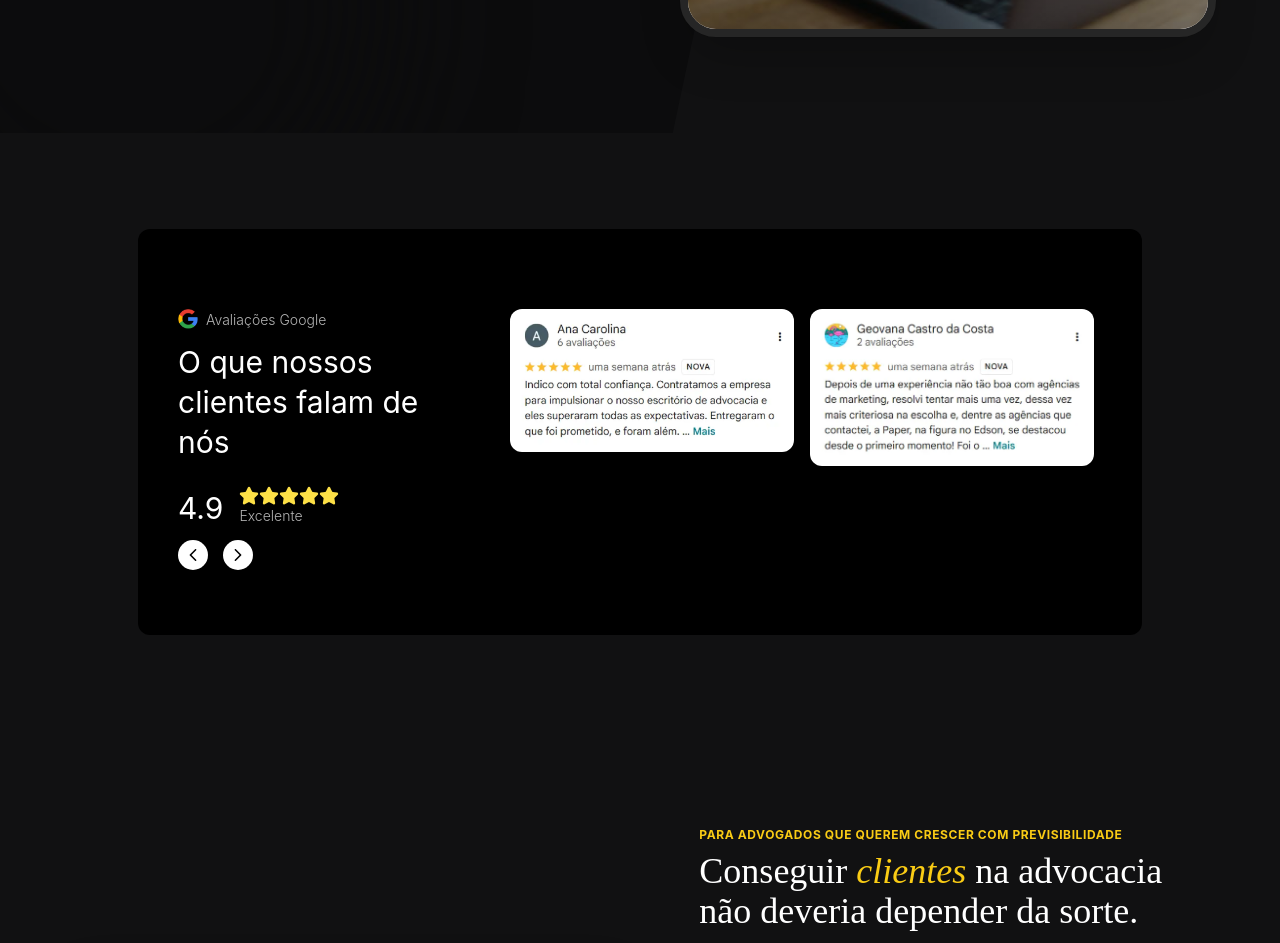
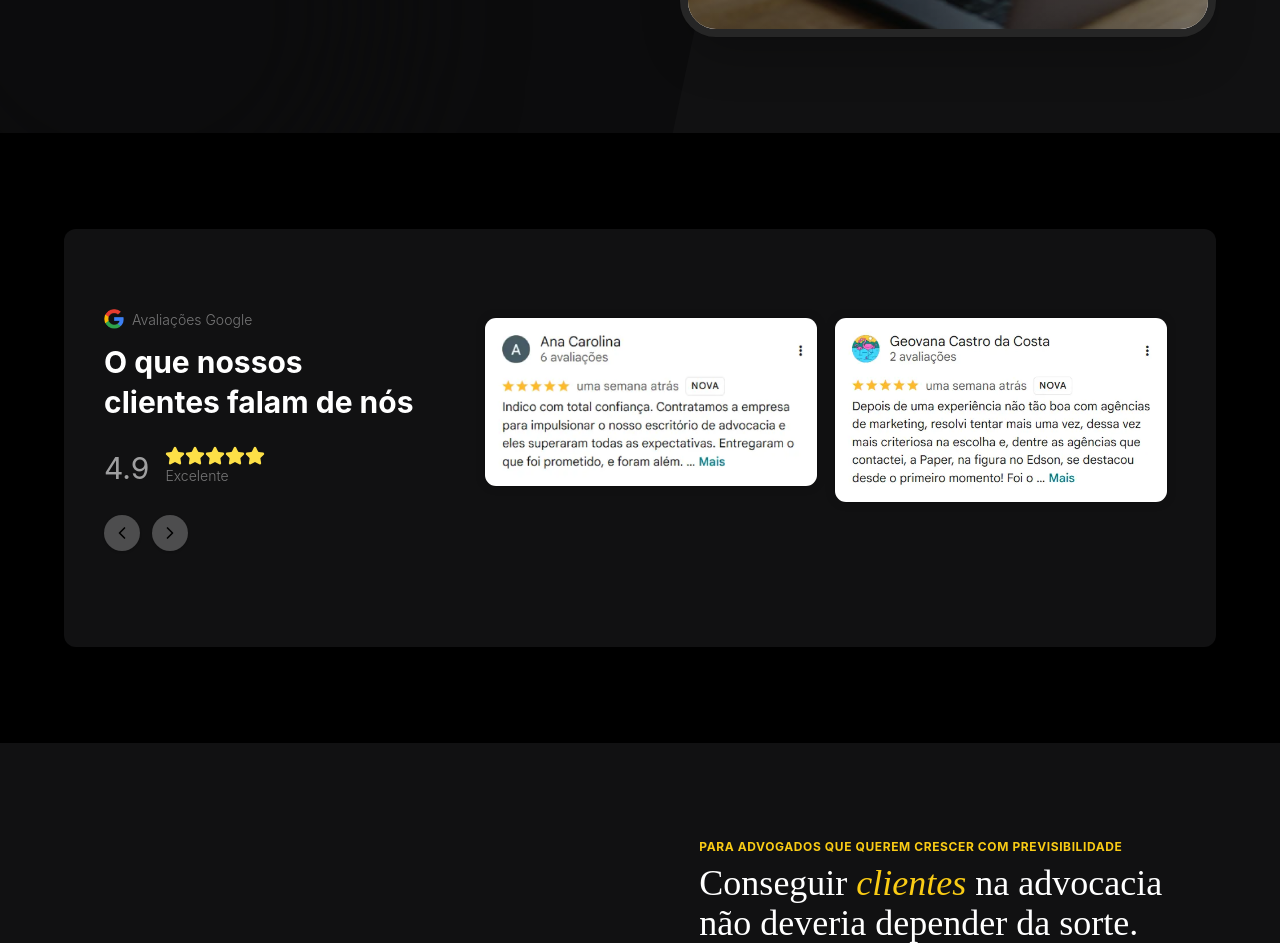
Before and after one commit to Paper-Street-Softwares/LPS-Paper-Street, a React (Vite) app: page / in a window 1280 px wide. Shown: the part 858-1801 px from the top of the page. Built offline with nearby package versions, Linux system fonts and the light colour scheme.

Commit message:
fix: versões

```diff
--- a/src/components/sections/SocialProof.jsx
+++ b/src/components/sections/SocialProof.jsx
@@ -1,4 +1,4 @@
-import React, { useState } from "react";
+import React, { useState, useRef, useEffect } from "react";
 import content from "../../content/content";
 import { Carousel } from "primereact/carousel";
 import SectionArea from "../sectionElements/SectionArea";
@@ -14,11 +14,11 @@ function SocialProof({ colorMode }) {
   const responsiveOptions = [
     {
       breakpoint: "3000px",
-      numVisible: 2,
-      numScroll: 2,
+      numVisible: 3,
+      numScroll: 1,
     },
     {
-      breakpoint: "1024px",
+      breakpoint: "1280px",
       numVisible: 2,
       numScroll: 1,
     },
@@ -28,11 +28,11 @@ function SocialProof({ colorMode }) {
 
   const productTemplate = (item) => {
     return (
-      <div className="flex justify-center px-2">
+      <div className="flex justify-center px-2 py-2">
         <img
           src={item}
           alt="imagens de fedback"
-          className="max-w-[800px] w-full rounded-xl"
+          className="max-w-[800px] w-full rounded-xl border-[1px] border-black/20 shadow-[0_0_10px_rgba(0,0,0,0.15)]"
           width={634}
           height={625}
         />
@@ -40,8 +40,56 @@ function SocialProof({ colorMode }) {
     );
   };
 
+  const [page, setPage] = useState(0);
+  const carouselRef = useRef(null);
+
+  const totalPages = imagens.length - 2 + 1;
+
+  const next = () => {
+    setPage((prev) => (prev + 1) % totalPages);
+  };
+
+  const prev = () => {
+    setPage((prev) => (prev - 1 + totalPages) % totalPages);
+  };
+
+  let text, textOpacity, bgContainer, bgSection, bgButton;
+
+  switch (colorMode) {
+    case "light":
+      bgContainer = "bg-white";
+      text = "text-corTitulosPreto";
+      textOpacity = "text-corOutrosTextosPreto";
+      bgSection = "bg-white";
+      bgButton = "bg-black/25";
+      break;
+
+    case "dark":
+      bgContainer = "bg-darkOpacity";
+      text = "text-corTitulosBranca";
+      textOpacity = "text-corOutrosTextosBranca";
+      bgSection = "bg-black";
+      bgButton = "bg-white/25";
+      break;
+
+    case "defaultDark":
+      bgContainer = "bg-white";
+      text = "text-corTitulosPreto";
+      textOpacity = "text-corOutrosTextosPreto";
+      bgSection = "bg-white";
+      bgButton = "bg-black/25";
+      break;
+
+    case "defaultLight":
+      bgContainer = "bg-white";
+      text = "text-corTitulosPreto";
+      textOpacity = "text-corOutrosTextosPreto";
+      bgSection = "bg-black";
+      bgButton = "bg-black/25";
+  }
+
   return (
-    <SectionArea className={`bg-darkOpacity`}>
+    <SectionArea className={`${bgSection}`}>
       <SectionWrapper>
         {/* <SectionHeaderNovo
           miniTitle={content.texts.socialProof.minitag}
@@ -50,26 +98,32 @@ function SocialProof({ colorMode }) {
           colorMode={colorMode}
         /> */}
 
-        <section className="bg-black rounded-xl p-5 desktop1:px-10 py-20">
+        <section
+          className={`rounded-xl p-5 w-full desktop1:px-10 py-20 max-w-[1215px] ${bgContainer}`}
+        >
           <div className="flex w-full justify-between relative flex-col desktop1:flex-row desktop1:gap-6">
-            <div className="text-white font-secondFont tablet1:w-[400px] desktop1:w-[300px] mx-auto">
+            <div className="font-secondFont tablet1:w-[400px] desktop1:w-[310px] mx-auto desktop1:mx-0">
               <section className="flex items-center gap-2 mb-3 w-full justify-center desktop1:justify-start">
                 <img
                   src={imgGoogle}
                   alt="Logomarca do Google"
                   className="w-5"
                 />{" "}
-                <p className="text-[14px] opacity-70 font-light">
+                <p
+                  className={`text-[14px] opacity-70 font-light ${textOpacity}`}
+                >
                   Avaliações Google
                 </p>
               </section>
               <section className="mb-6 w-full text-center desktop1:text-start">
-                <h1 className="text-title4 max-w-[300px] mx-auto desktop1:m-0 leading-10">
+                <h1
+                  className={`text-title4 max-w-[310px] mx-auto desktop1:m-0 font-bold leading-10 ${text}`}
+                >
                   O que nossos clientes falam de nós
                 </h1>
               </section>
               <section className="flex gap-4 mb-6 justify-center mx-auto desktop1:mx-0 desktop1:justify-start w-fit">
-                <h1 className="text-title4">4.9</h1>
+                <h1 className={`text-title4 ${textOpacity}`}>4.9</h1>
                 <div>
                   <div className="flex">
                     <Star
@@ -103,46 +157,46 @@ function SocialProof({ colorMode }) {
                       height={20}
                     />
                   </div>
-                  <p className="text-sm opacity-70 font-light">Excelente</p>
+                  <p className={`text-sm opacity-70 font-light ${textOpacity}`}>
+                    Excelente
+                  </p>
                 </div>
               </section>
+
+              <div className="flex gap-3 mt-4 justify-center mb-4 desktop1:justify-start">
+                <button
+                  onClick={prev}
+                  className={`p-2 rounded-full shadow ${bgButton} hover:scale-95 duration-500 transition-all`}
+                >
+                  <ChevronLeft size={20} />
+                </button>
+
+                <button
+                  onClick={next}
+                  className={`p-2 rounded-full shadow ${bgButton} hover:scale-95 duration-500 transition-all`}
+                >
+                  <ChevronRight size={20} />
+                </button>
+              </div>
             </div>
 
-            <div className="desktop1:w-[600px] pb-6">
-              <div className="w-full mb-6">
+            <div className="desktop1:w-[600px] desktop2:w-[700px] desktop3:w-[800px]">
+              <div className="w-full">
                 <Carousel
+                  ref={carouselRef}
                   value={imagens}
                   numScroll={1}
                   numVisible={2}
-                  showNavigators
+                  showNavigators={false}
                   responsiveOptions={responsiveOptions}
                   itemTemplate={productTemplate}
                   circular
                   showIndicators={false}
-                  autoplayInterval={5000}
+                  page={page}
                 />
               </div>
             </div>
           </div>
-
-          {/* <MotionDivDownToUp className={`mt-6`}>
-            <ButtonReflexo
-              icon={
-                <svg
-                  xmlns="http://www.w3.org/2000/svg"
-                  width={18}
-                  height={18}
-                  fill="currentColor"
-                  viewBox="0 0 24 24"
-                >
-                  <path d="M17.472 14.382c-.297-.149-1.758-.867-2.03-.967-.273-.099-.472-.148-.67.15-.197.297-.768.966-.94 1.164-.173.198-.347.223-.644.074-.297-.149-1.255-.463-2.39-1.475-.883-.788-1.48-1.761-1.653-2.059-.173-.297-.018-.458.13-.606.134-.133.298-.347.446-.52.149-.174.198-.298.298-.497.099-.198.05-.372-.025-.521-.075-.149-.669-1.611-.916-2.207-.242-.579-.487-.5-.67-.51-.173-.007-.372-.009-.571-.009-.198 0-.52.074-.793.372-.273.297-1.04 1.016-1.04 2.479 0 1.462 1.065 2.875 1.213 3.074.149.198 2.095 3.2 5.077 4.487.709.306 1.262.489 1.694.625.712.226 1.36.194 1.872.118.571-.085 1.758-.718 2.006-1.412.248-.694.248-1.288.173-1.412-.074-.124-.272-.198-.57-.347m-5.421 7.403h-.004a9.87 9.87 0 01-5.031-1.378l-.361-.214-3.741.982.998-3.648-.235-.374a9.86 9.86 0 01-1.51-5.26c.001-5.45 4.436-9.884 9.888-9.884 2.64 0 5.122 1.03 6.988 2.896a9.825 9.825 0 012.893 6.994c-.002 5.45-4.436 9.884-9.884 9.884m8.413-18.297A11.815 11.815 0 0012.05 0C5.495 0 .16 5.335.158 11.892c0 2.096.547 4.142 1.588 5.94L0 24l6.305-1.654a11.882 11.882 0 005.732 1.463h.005c6.554 0 11.89-5.335 11.892-11.892a11.821 11.821 0 00-3.466-8.413" />
-                </svg>
-              }
-              link="https://tintim.link/whatsapp/065f4e87-42ce-42c4-87f2-420a05c17133/f5b25419-0c1b-4165-95a0-93e1edd1ac0f"
-              label={content.texts.socialProof.ctaButtonText}
-              colorMode={colorMode}
-            />
-          </MotionDivDownToUp> */}
         </section>
       </SectionWrapper>
     </SectionArea>
--- a/src/index.css
+++ b/src/index.css
@@ -121,54 +121,3 @@ body {
 
   display: inline-block;
 }
-
-.p-carousel-indicators .p-reset {
-  display: hidden;
-}
-
-.p-carousel-prev,
-.p-carousel-next {
-  position: absolute !important;
-
-  z-index: 10;
-}
-
-/* Mobile até 1023px */
-@media (max-width: 1023px) {
-  .p-carousel-prev,
-  .p-carousel-next {
-    left: 50%;
-    transform: translateX(-50%);
-    bottom: 1px;
-    background-color: white;
-    padding: 8px;
-    border-radius: 100%;
-  }
-
-  .p-carousel-prev {
-    margin-left: -24px;
-  }
-
-  .p-carousel-next {
-    margin-left: 24px;
-  }
-}
-
-/* Desktop 1024px+ */
-@media (min-width: 1024px) {
-  .p-carousel-prev {
-    left: 0px;
-    bottom: -15px;
-    background-color: white;
-    padding: 8px;
-    border-radius: 100%;
-  }
-
-  .p-carousel-next {
-    left: 45px;
-    bottom: -15px;
-    background-color: white;
-    padding: 8px;
-    border-radius: 100%;
-  }
-}
```
